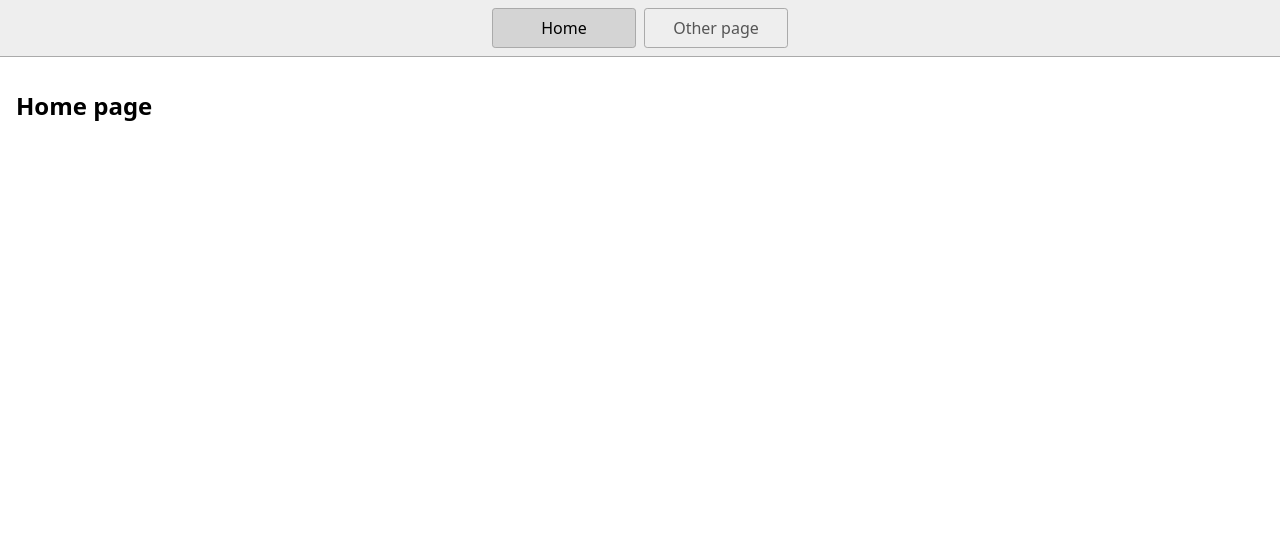
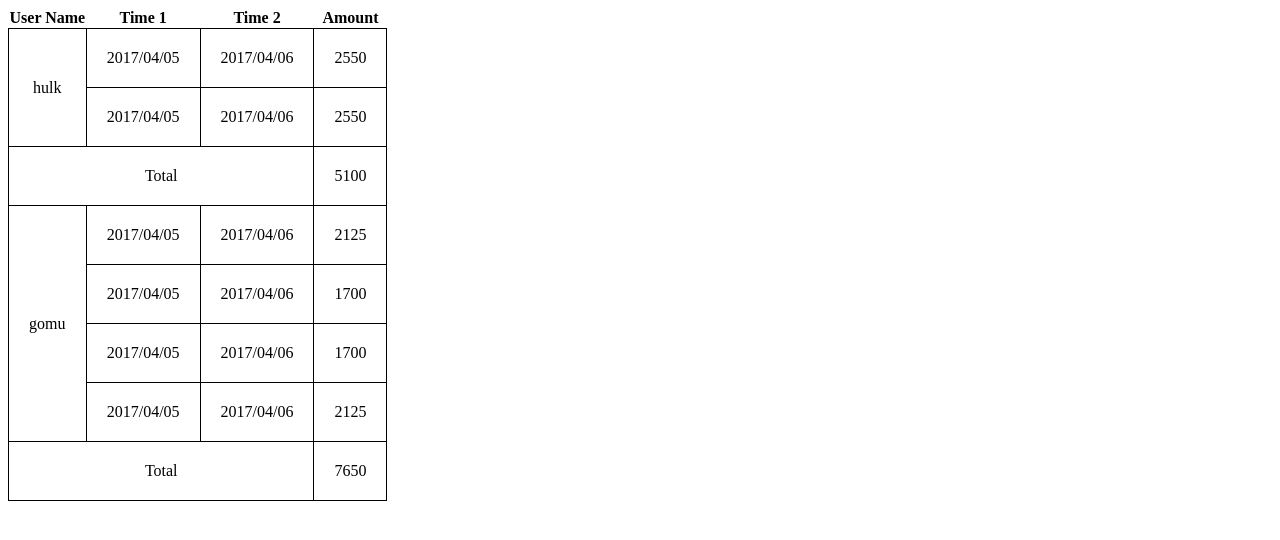
Before and after one commit to hiteshtare/py-jq-event-api-demo, a website: page index.html in a window 1280 px wide. Drawn offline with nearby package versions, Linux system fonts and the light colour scheme.

Commit message:
Thanks PY - Build table with row & column spans

```diff
--- a/index.html
+++ b/index.html
@@ -1,5 +1,6 @@
 <!DOCTYPE html>
 <html lang="en">
+
 <head>
   <title>Home</title>
   <meta charset="UTF-8" />
@@ -9,15 +10,19 @@
       Remove all code in `styles.css`!
     -->
   <link rel="stylesheet" href="styles.css" />
+  <script src="https://ajax.googleapis.com/ajax/libs/jquery/2.1.1/jquery.min.js"></script>
   <script type="module" src="script.js"></script>
 </head>
-  <body>
-    <nav>
-      <a href="/" aria-current="page">Home</a>
-      <a href="/page2.html">Other page</a>
-    </nav>
-    <main>
-      <h1>Home page</h1>
-    </main>
-  </body>
+<table id="user">
+  <thead>
+    <tr>
+      <th>User Name</th>
+      <th>Time 1</th>
+      <th>Time 2</th>
+      <th>Amount</th>
+    </tr>
+  </thead>
+  <tbody>
+  </tbody>
+</table>
 </html>
--- a/script.js
+++ b/script.js
@@ -1 +1,46 @@
 console.log('Hello!');
+
+var data = [{
+    "user_data": [{
+      "amount": 2550,
+      "time1": "2017/04/05",
+      "time2": "2017/04/06"
+    }, {
+      "amount": 2550,
+      "time1": "2017/04/05",
+      "time2": "2017/04/06"
+    }],
+    "name": "hulk"
+  }, {
+    "user_data": [ {
+      "amount": 2125,
+      "time1": "2017/04/05",
+      "time2": "2017/04/06"
+    }, {
+      "amount": 1700,
+      "time1": "2017/04/05",
+      "time2": "2017/04/06"
+    }, {
+      "amount": 1700,
+      "time1": "2017/04/05",
+      "time2": "2017/04/06"
+    }, {
+      "amount": 2125,
+      "time1": "2017/04/05",
+      "time2": "2017/04/06"
+    }],
+    "name": "gomu"
+  }];
+
+  var tableStr = '';
+  data.forEach((obj) => {
+      var userData = obj.user_data;
+      var total = 0;
+
+      userData.forEach((o, index) => {
+        tableStr += '<tr>' + (index == 0 ? '<td rowspan="' + userData.length + '">' + obj.name + '</td>' : '') + '<td>'+o.time1+'</td><td>'+o.time2+'</td><td>'+o.amount+'</td></tr>';
+         total += o.amount;
+     });
+     tableStr += '<tr><td colspan="3">Total</td><td>' + total + '</td></tr>';
+  });
+  $('#user tbody').html(tableStr);
--- a/styles.css
+++ b/styles.css
@@ -1,46 +1,9 @@
-* {
-  box-sizing: border-box;
+table {
+  border-collapse: collapse;
 }
 
-body {
-  margin: 0;
-  font-family: system-ui, sans-serif;
-  color: black;
-  background-color: white;
+td {
+padding: 20px;
+border: 1px solid black;
+text-align: center;
 }
-
-nav {
-  display: flex;
-  flex-wrap: wrap;
-  align-items: center;
-  justify-content: center;
-  padding: 0.5rem;
-  gap: 0.5rem;
-  border-bottom: solid 1px #aaa;
-  background-color: #eee;
-}
-
-nav a {
-  display: inline-block;
-  min-width: 9rem;
-  padding: 0.5rem;
-  border-radius: 0.2rem;
-  border: solid 1px #aaa;
-  text-align: center;
-  text-decoration: none;
-  color: #555;
-}
-
-nav a[aria-current='page'] {
-  color: #000;
-  background-color: #d4d4d4;
-}
-
-main {
-  padding: 1rem;
-}
-
-h1 {
-  font-weight: bold;
-  font-size: 1.5rem;
-}
```
Also changed, not shown: 1 other file. Lines whose indentation alone changed are shown as unchanged.
